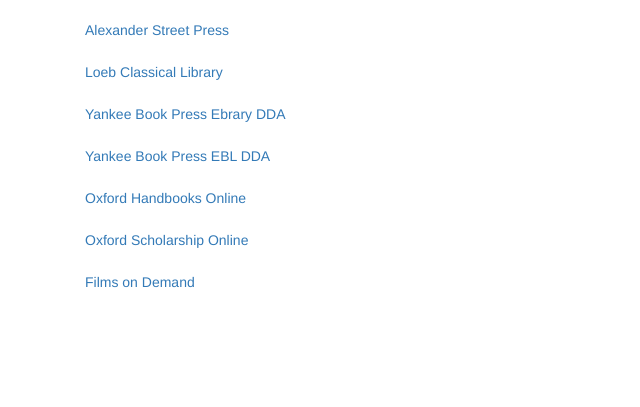
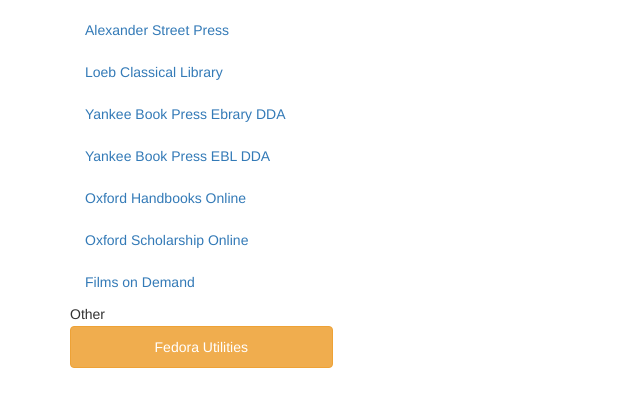
Before and after one commit to Tutt-Library/marc-batch-app, a Flask app: page / in a window 1280 px wide. Shown: the part 220-627 px from the top of the page, without its empty margins (0-640 px from the left). Run offline with Flask 2, Linux system fonts and the light colour scheme; parts of the project's set-up code (start-up, migrations or seed data) failed here and were passed over; some libraries are stand-ins or nearby versions.

Commit message:
updated README and added link to Fedora Utilites

```diff
--- a/templates/snippets/left-nav-column-simple.html
+++ b/templates/snippets/left-nav-column-simple.html
@@ -2,3 +2,5 @@
 {% for job in jobs %}
   <li {% if request.path.startswith("/"+job.name) %}class="active"{% endif %}><a href="{{ url_for('job', code=job.name) }}">{{ job.module.NAME }}</a></li>
 {% endfor %}
+<li class="nav-header">Other</li>
+  <li><a class="btn btn-warning" href="/fedora_utilties">Fedora Utilities</a></li>
```
Also changed, not shown: README.md.
